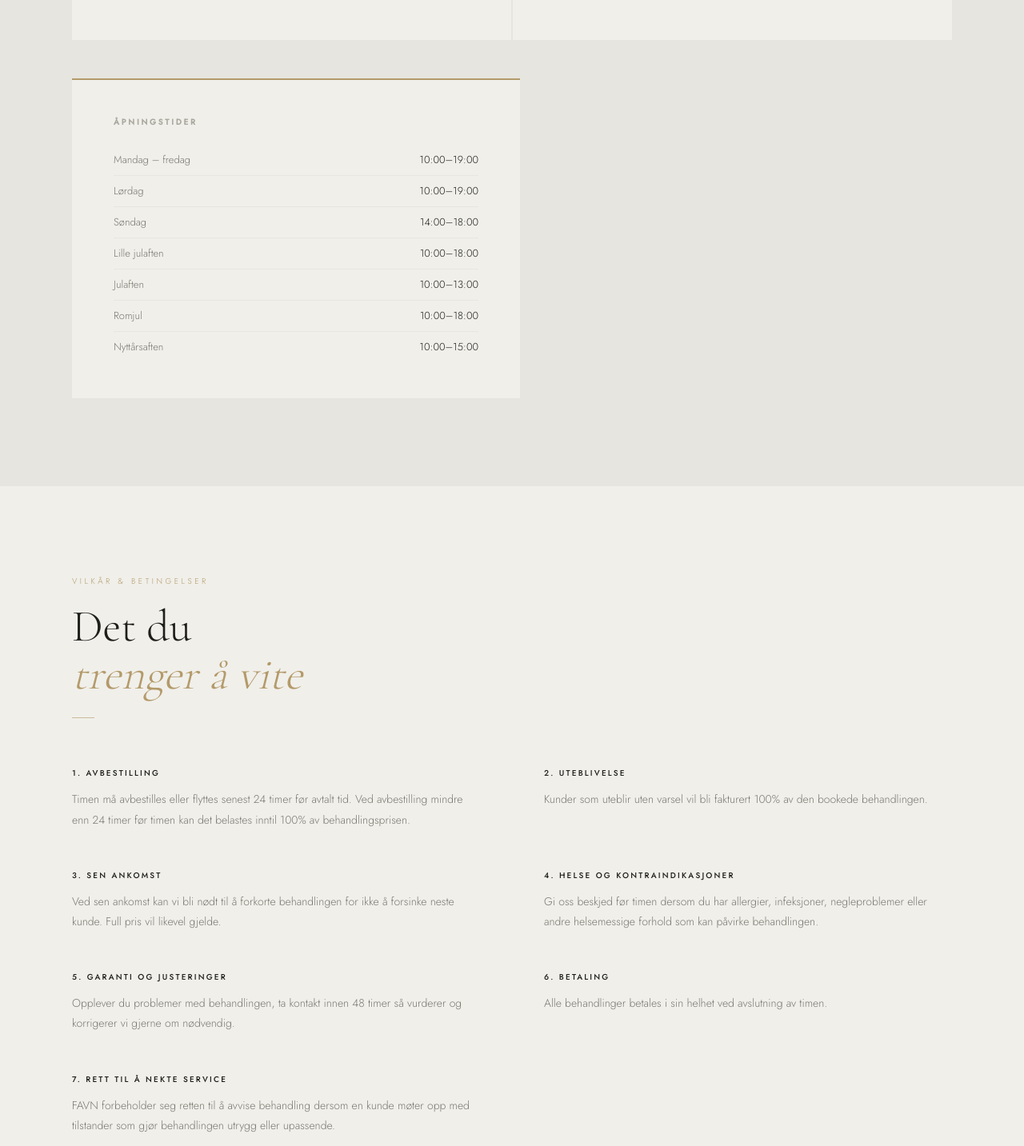
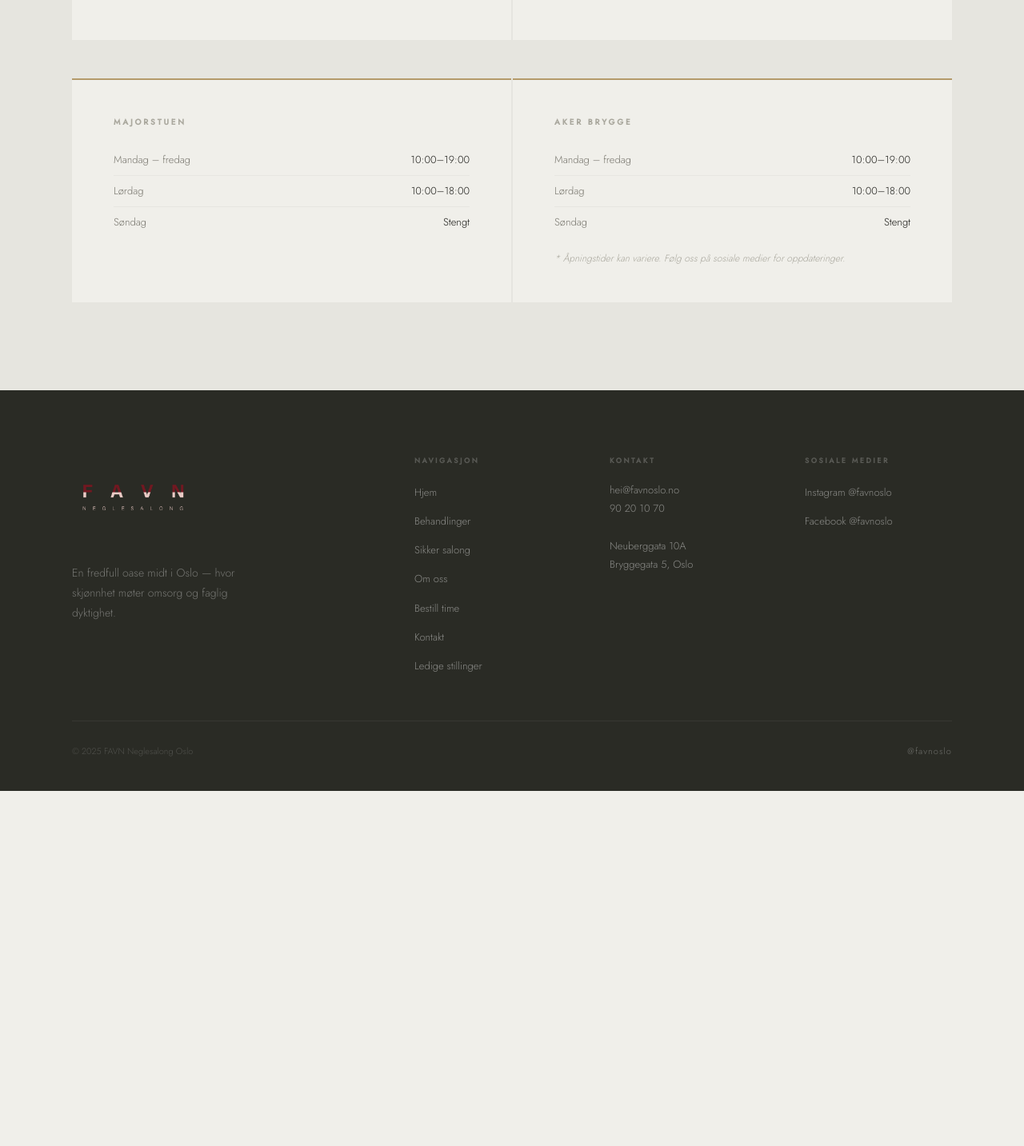
Before and after one commit to emilievalskar/favn-nextjs, a Next.js app: page /kontakt in a window 1280 px wide. Shown: the part 2057-3490 px from the top of the page at 80% size. After the commit the page ends 3044 px from the top, so only its background shows below. Built offline with nearby package versions, Linux system fonts and the light colour scheme.

Commit message:
Oppdater åpningstider med to kort

```diff
--- a/src/app/kontakt/KontaktClient.jsx
+++ b/src/app/kontakt/KontaktClient.jsx
@@ -5,7 +5,7 @@ import emailjs from '@emailjs/browser';
 import { useLang } from '../../components/LangContext';
 import useReveal from '../../components/useReveal';
 import PhotoPageHeader from '../../components/PhotoPageHeader';
-import { openingHours, locations, BOOK_URL } from '../../data/settings';
+import { openingHoursMajor, openingHoursAker, locations, BOOK_URL } from '../../data/settings';
 import styles from './kontakt.module.css';
 
 const t = (obj, lang) => (typeof obj === 'string' ? obj : obj?.[lang] ?? obj?.no ?? '');
@@ -179,63 +179,33 @@ export default function KontaktClient() {
           </div>
 
           {/* ── OPENING HOURS ── */}
+          <div className={styles.hoursRow}>
             <div className={`${styles.hoursSection} reveal`}>
-            <h4 className={styles.hoursTitle}>{lang === 'en' ? 'Opening hours' : 'Åpningstider'}</h4>
+              <h4 className={styles.hoursTitle}>Majorstuen</h4>
               <div className={styles.hoursGrid}>
-              {openingHours.map((row, i) => (
+                {openingHoursMajor.map((row, i) => (
                   <div key={i} className={styles.hr}>
                     <span>{t(row.day, lang)}</span>
-                  <span>{row.time}</span>
+                    <span>{typeof row.time === 'object' ? t(row.time, lang) : row.time}</span>
                   </div>
                 ))}
               </div>
             </div>
+            <div className={`${styles.hoursSection} reveal`} data-delay="0.1s">
+              <h4 className={styles.hoursTitle}>Aker Brygge</h4>
+              <div className={styles.hoursGrid}>
+                {openingHoursAker.map((row, i) => (
+                  <div key={i} className={styles.hr}>
+                    <span>{t(row.day, lang)}</span>
+                    <span>{typeof row.time === 'object' ? t(row.time, lang) : row.time}</span>
                   </div>
-      </section>
-
-      {/* ── VILKÅR & BETINGELSER ── */}
-      <section className={styles.termsSection}>
-        <div className='inner'>
-          <div className='reveal'>
-            <p className='eyebrow-label'>{lang === 'en' ? 'Terms & Conditions' : 'Vilkår & betingelser'}</p>
-            <h2 className='section-title'>
-              {lang === 'en' ? <>What you<br /><em>need to know</em></> : <>Det du<br /><em>trenger å vite</em></>}
-            </h2>
-            <div className='divider' />
+                ))}
               </div>
-          <div className={styles.termsGrid}>
-            <div className={"reveal"}>
-              <h4>{lang === 'en' ? '1. Cancellation Policy' : '1. Avbestilling'}</h4>
-              <p>{lang === 'en' ? 'Appointments must be cancelled or rescheduled at least 24 hours before the scheduled appointment time. Cancellations made less than 24 hours before the appointment may be charged up to 100% of the treatment price.' : 'Timen må avbestilles eller flyttes senest 24 timer før avtalt tid. Ved avbestilling mindre enn 24 timer før timen kan det belastes inntil 100% av behandlingsprisen.'}</p>
-            </div>
-            <div className={"reveal"} data-delay="0.05s">
-              <h4>{lang === 'en' ? '2. No-Shows' : '2. Uteblivelse'}</h4>
-              <p>{lang === 'en' ? 'Clients who do not show up for their appointment without notice will be charged 100% of the booked service.' : 'Kunder som uteblir uten varsel vil bli fakturert 100% av den bookede behandlingen.'}</p>
-            </div>
-            <div className={"reveal"} data-delay="0.1s">
-              <h4>{lang === 'en' ? '3. Late Arrival' : '3. Sen ankomst'}</h4>
-              <p>{lang === 'en' ? 'If you arrive late, we may need to shorten your treatment to avoid delaying the next client. The full treatment price will still apply.' : 'Ved sen ankomst kan vi bli nødt til å forkorte behandlingen for ikke å forsinke neste kunde. Full pris vil likevel gjelde.'}</p>
-            </div>
-            <div className={"reveal"} data-delay="0.15s">
-              <h4>{lang === 'en' ? '4. Health & Contraindications' : '4. Helse og kontraindikasjoner'}</h4>
-              <p>{lang === 'en' ? 'Please inform us prior to your appointment if you have any allergies, infections, nail conditions, or medical concerns that may affect your treatment.' : 'Gi oss beskjed før timen dersom du har allergier, infeksjoner, negleproblemer eller andre helsemessige forhold som kan påvirke behandlingen.'}</p>
-            </div>
-            <div className={"reveal"} data-delay="0.2s">
-              <h4>{lang === 'en' ? '5. Guarantee & Adjustments' : '5. Garanti og justeringer'}</h4>
-              <p>{lang === 'en' ? 'If you experience any issues with your treatment, please contact us within 48 hours and we will gladly assess and correct the service if necessary.' : 'Opplever du problemer med behandlingen, ta kontakt innen 48 timer så vurderer og korrigerer vi gjerne om nødvendig.'}</p>
-            </div>
-            <div className={"reveal"} data-delay="0.25s">
-              <h4>{lang === 'en' ? '6. Payment' : '6. Betaling'}</h4>
-              <p>{lang === 'en' ? 'All services must be paid in full at the end of the appointment.' : 'Alle behandlinger betales i sin helhet ved avslutning av timen.'}</p>
-            </div>
-            <div className={"reveal"} data-delay="0.3s">
-              <h4>{lang === 'en' ? '7. Right to Refuse Service' : '7. Rett til å nekte service'}</h4>
-              <p>{lang === 'en' ? 'FAVN reserves the right to refuse service if a client arrives with conditions that make the treatment unsafe or inappropriate.' : 'FAVN forbeholder seg retten til å avvise behandling dersom en kunde møter opp med tilstander som gjør behandlingen utrygg eller upassende.'}</p>
+              <p className={styles.hoursNote}>{lang === 'en' ? '* Opening hours may vary. Check our social media for updates.' : '* Åpningstider kan variere. Følg oss på sosiale medier for oppdateringer.'}</p>
             </div>
           </div>
         </div>
       </section>
     </>
-
   );
 }
--- a/src/app/kontakt/kontakt.module.css
+++ b/src/app/kontakt/kontakt.module.css
@@ -180,11 +180,9 @@
 
 /* ── OPENING HOURS SECTION ── */
 .hoursSection {
-  margin-top: 48px;
   padding: 44px 52px;
   background: var(--bg);
   border-top: 2px solid var(--accent);
-  max-width: 560px;
 }
 
 .hoursTitle {
@@ -199,6 +197,22 @@
   display: flex;
   flex-direction: column;
   gap: 0;
+}
+
+.hoursRow {
+  margin-top: 48px;
+  display: grid;
+  grid-template-columns: 1fr 1fr;
+  gap: 2px;
+  max-width: 1100px;
+}
+
+.hoursNote {
+  font-size: 12px;
+  color: var(--taupe);
+  line-height: 1.7;
+  margin-top: 16px;
+  font-style: italic;
 }
 
 @media (max-width: 960px) {
@@ -226,6 +240,7 @@
   }
   .fgRow { grid-template-columns: 1fr; }
   .hoursSection { padding: 36px 28px; }
+  .hoursRow { grid-template-columns: 1fr; }
 }
 
 @media (max-width: 480px) {
--- a/src/data/settings.js
+++ b/src/data/settings.js
@@ -30,12 +30,17 @@ export const locations = [
   },
 ];
 
-export const openingHours = [
+export const openingHoursMajor = [
   { day: { no: 'Mandag – fredag', en: 'Monday – Friday' }, time: '10:00–19:00' },
-  { day: { no: 'Lørdag',         en: 'Saturday'          }, time: '10:00–19:00' },
-  { day: { no: 'Søndag',         en: 'Sunday'            }, time: '14:00–18:00' },
-  { day: { no: 'Lille julaften', en: 'Christmas Eve eve' }, time: '10:00–18:00' },
-  { day: { no: 'Julaften',       en: 'Christmas Eve'     }, time: '10:00–13:00' },
-  { day: { no: 'Romjul',         en: 'Between Christmas' }, time: '10:00–18:00' },
-  { day: { no: 'Nyttårsaften',   en: "New Year's Eve"    }, time: '10:00–15:00' },
+  { day: { no: 'Lørdag',         en: 'Saturday'         }, time: '10:00–18:00' },
+  { day: { no: 'Søndag',         en: 'Sunday'           }, time: { no: 'Stengt', en: 'Closed' } },
 ];
+
+export const openingHoursAker = [
+  { day: { no: 'Mandag – fredag', en: 'Monday – Friday' }, time: '10:00–19:00' },
+  { day: { no: 'Lørdag',         en: 'Saturday'         }, time: '10:00–18:00' },
+  { day: { no: 'Søndag',         en: 'Sunday'           }, time: { no: 'Stengt', en: 'Closed' } },
+];
+
+// Legacy export for backwards compatibility
+export const openingHours = openingHoursMajor;
```
Lines whose indentation alone changed are shown as unchanged.
